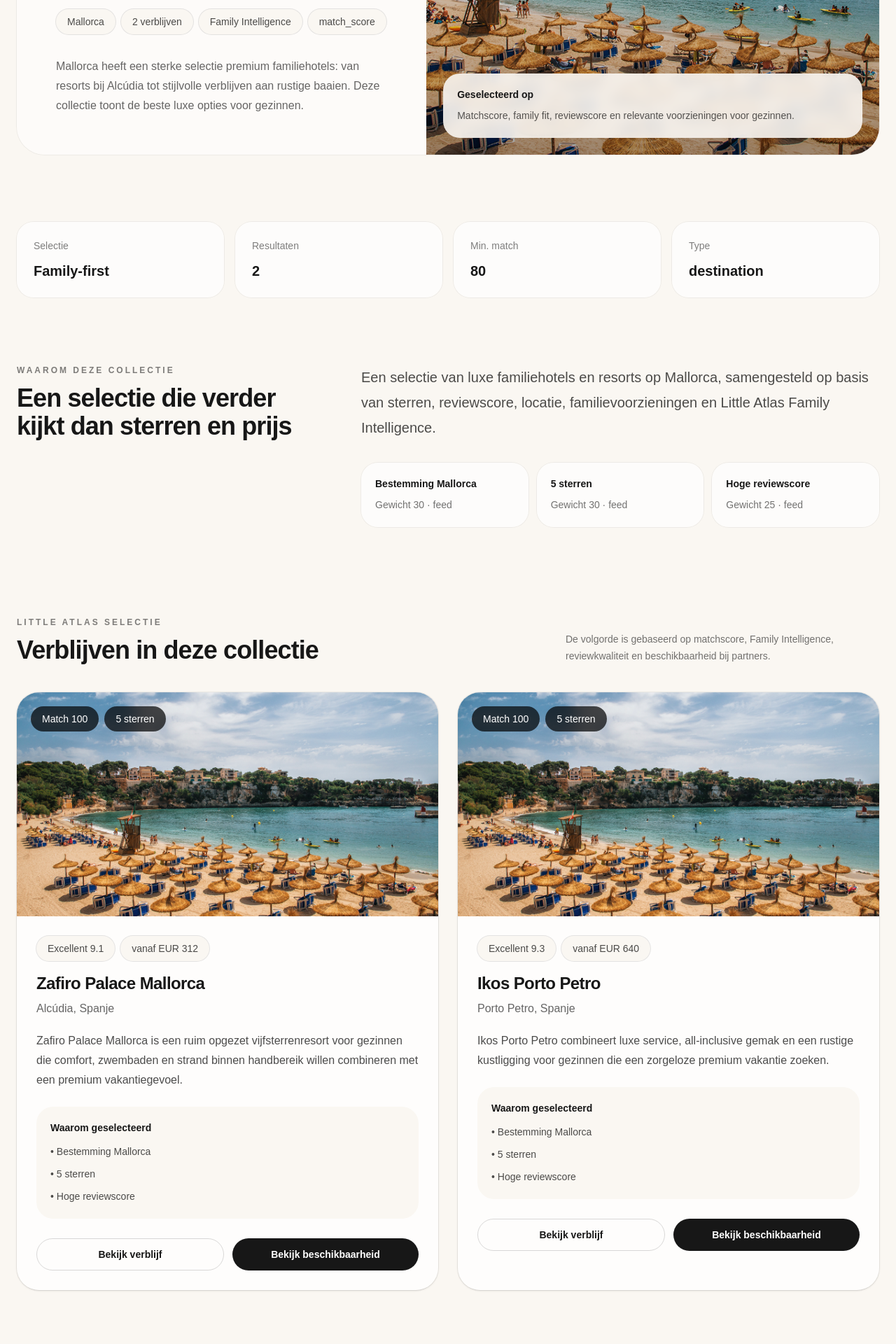
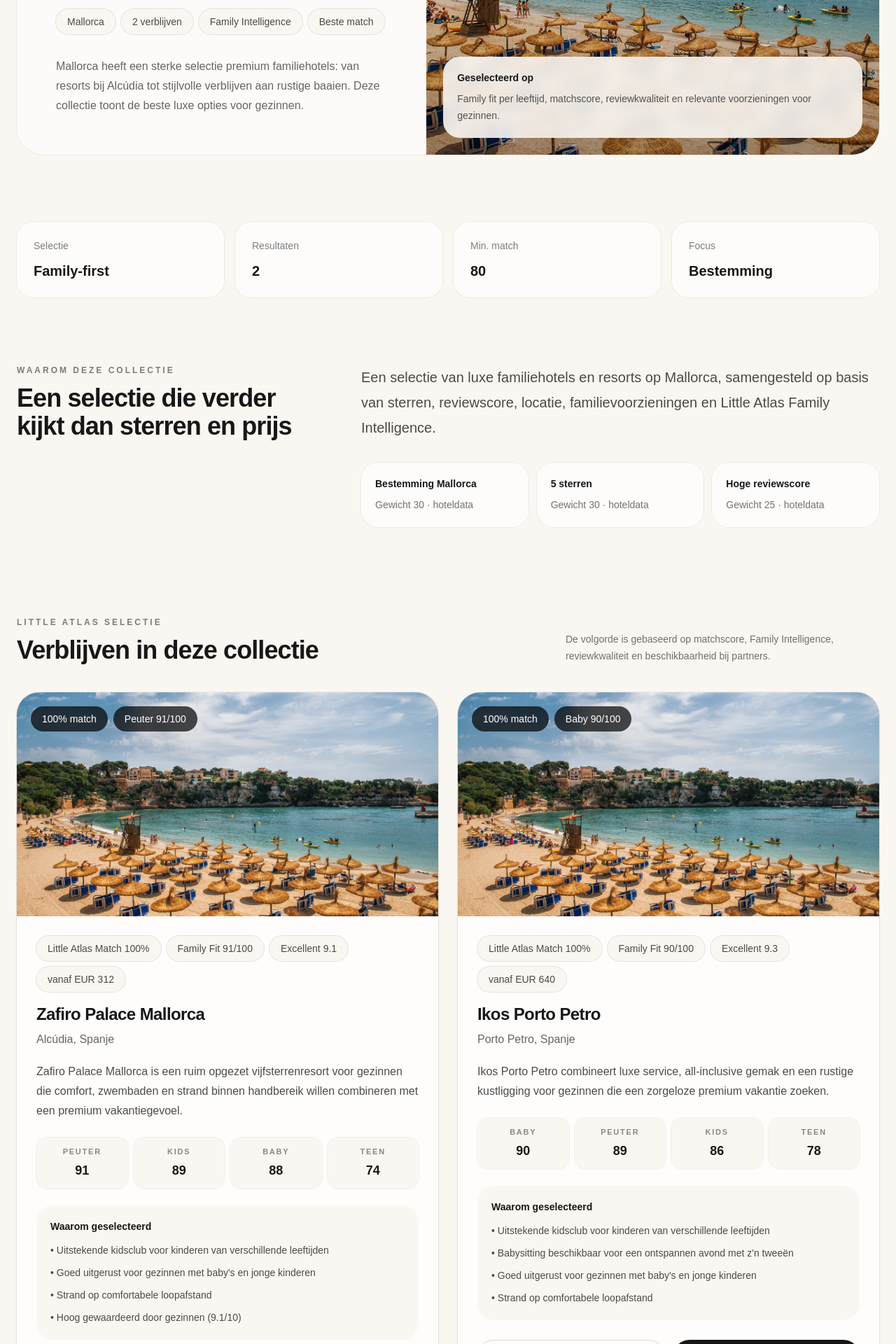
Before and after one commit to marion-byte/little-atlas, a Next.js app: page /collecties/luxe-familiehotels-mallorca in a window 1280 px wide. Shown: the part 560-2480 px from the top of the page at 70% size. Built offline with nearby package versions, Linux system fonts and the light colour scheme.

Commit message:
Improve Family Intelligence cards

```diff
--- a/src/app/collecties/[slug]/page.tsx
+++ b/src/app/collecties/[slug]/page.tsx
@@ -119,7 +119,7 @@ export default async function CollectionPage({ params }: PageProps) {
                 )}
                 <Badge>{matchedStays.length} verblijven</Badge>
                 <Badge>Family Intelligence</Badge>
-                <Badge>{collection.rules.sortBy}</Badge>
+                <Badge>{humanizeSortBy(collection.rules.sortBy)}</Badge>
               </div>
 
               <p className="mt-8 max-w-2xl text-base leading-7 text-black/60">
@@ -140,8 +140,8 @@ export default async function CollectionPage({ params }: PageProps) {
               <div className="absolute bottom-6 left-6 right-6 rounded-3xl bg-[#faf7f2]/90 p-5 backdrop-blur">
                 <p className="text-sm font-semibold">Geselecteerd op</p>
                 <p className="mt-2 text-sm leading-6 text-black/65">
-                  Matchscore, family fit, reviewscore en relevante
-                  voorzieningen voor gezinnen.
+                  Family fit per leeftijd, matchscore, reviewkwaliteit en
+                  relevante voorzieningen voor gezinnen.
                 </p>
               </div>
             </div>
@@ -157,7 +157,7 @@ export default async function CollectionPage({ params }: PageProps) {
             title="Min. match"
             value={`${collection.rules.minimumMatchScore ?? 0}`}
           />
-          <InfoCard title="Type" value={collection.intent} />
+          <InfoCard title="Focus" value={humanizeIntent(collection.intent)} />
         </div>
       </section>
 
@@ -180,10 +180,10 @@ export default async function CollectionPage({ params }: PageProps) {
                 className="rounded-3xl bg-white/70 p-5 ring-1 ring-black/5"
               >
                 <p className="text-sm font-semibold">
-                  {rule.label ?? rule.field}
+                  {rule.label ?? humanizeRuleField(String(rule.field))}
                 </p>
                 <p className="mt-2 text-sm leading-6 text-black/55">
-                  Gewicht {rule.weight ?? 1} · {rule.source}
+                  Gewicht {rule.weight ?? 1} · {humanizeRuleSource(rule.source)}
                 </p>
               </div>
             ))}
@@ -208,7 +208,21 @@ export default async function CollectionPage({ params }: PageProps) {
 
         {matchedStays.length > 0 ? (
           <div className="grid gap-7 md:grid-cols-2">
-            {matchedStays.map(({ stay, match }) => (
+            {matchedStays.map(({ stay, match }) => {
+              const familyScores = [
+                { label: "Baby", value: stay.familyScores.babies.score },
+                { label: "Peuter", value: stay.familyScores.toddlers.score },
+                { label: "Kids", value: stay.familyScores.kids.score },
+                { label: "Teen", value: stay.familyScores.teens.score },
+              ];
+
+              const bestFamilyScore = familyScores.sort(
+                (a, b) => b.value - a.value
+              )[0];
+
+              const concreteReasons = getConcreteReasons(stay, match);
+
+              return (
                 <article
                   key={stay.id}
                   className="group overflow-hidden rounded-[2rem] bg-white/75 shadow-sm ring-1 ring-black/5 transition hover:-translate-y-1 hover:shadow-xl"
@@ -222,18 +236,27 @@ export default async function CollectionPage({ params }: PageProps) {
                       className="object-cover transition duration-700 group-hover:scale-105"
                     />
                     <div className="absolute left-5 top-5 flex flex-wrap gap-2">
-                    <BadgeDark>Match {match.matchScore}</BadgeDark>
-                    {stay.feed.stars && <BadgeDark>{stay.feed.stars} sterren</BadgeDark>}
+                      <BadgeDark>{match.matchScore}% match</BadgeDark>
+                      <BadgeDark>
+                        {bestFamilyScore.label} {bestFamilyScore.value}/100
+                      </BadgeDark>
                     </div>
                   </div>
 
                   <div className="p-7">
                     <div className="mb-4 flex flex-wrap gap-2">
+                    <Badge>Little Atlas Match {match.matchScore}%</Badge>
+
+<Badge>
+  Family Fit {bestFamilyScore.value}/100
+</Badge>
+
 {stay.feed.reviewScore && (
   <Badge>
     {stay.feed.reviewLabel} {stay.feed.reviewScore}
   </Badge>
 )}
+
 {stay.feed.priceFrom && (
   <Badge>
     vanaf {stay.feed.currency} {stay.feed.priceFrom}
@@ -253,11 +276,29 @@ export default async function CollectionPage({ params }: PageProps) {
                       {stay.editorial.summary}
                     </p>
 
+                    <div className="mt-6 grid grid-cols-4 gap-2">
+                      {familyScores.map((score) => (
+                        <div
+                          key={score.label}
+                          className="rounded-2xl bg-[#faf7f2] p-3 text-center ring-1 ring-black/5"
+                        >
+                          <p className="text-[11px] font-semibold uppercase tracking-[0.16em] text-black/45">
+                            {score.label}
+                          </p>
+                          <p className="mt-1 text-lg font-semibold">
+                            {score.value}
+                          </p>
+                        </div>
+                      ))}
+                    </div>
+
                     <div className="mt-6 rounded-3xl bg-[#faf7f2] p-5">
-                    <p className="text-sm font-semibold">Waarom geselecteerd</p>
+                      <p className="text-sm font-semibold">
+                        Waarom geselecteerd
+                      </p>
                       <ul className="mt-3 space-y-2 text-sm leading-6 text-black/70">
-                      {match.reasons.slice(0, 3).map((reason) => (
-                        <li key={reason.label}>• {reason.label}</li>
+                        {concreteReasons.map((reason) => (
+                          <li key={reason}>• {reason}</li>
                         ))}
                       </ul>
                     </div>
@@ -281,7 +322,8 @@ export default async function CollectionPage({ params }: PageProps) {
                     </div>
                   </div>
                 </article>
-            ))}
+              );
+            })}
           </div>
         ) : (
           <div className="rounded-[2rem] bg-white/70 p-10 text-center ring-1 ring-black/5">
@@ -394,6 +436,99 @@ export default async function CollectionPage({ params }: PageProps) {
     </main>
   );
 }
+function getConcreteReasons(
+    stay: (typeof stays)[number],
+    match: { matchScore: number }
+  ): string[] {
+    const reasons: string[] = [];
+
+    const family = stay.familyAttributes;
+
+    if (family?.kidsClub) {
+      reasons.push("Uitstekende kidsclub voor kinderen van verschillende leeftijden");
+    }
+
+    if (family?.babysitting) {
+      reasons.push("Babysitting beschikbaar voor een ontspannen avond met z'n tweeën");
+    }
+
+    if (family?.babyFriendly) {
+      reasons.push("Goed uitgerust voor gezinnen met baby's en jonge kinderen");
+    }
+
+    if (stay.feed.location.walkableToBeach) {
+      reasons.push("Strand op comfortabele loopafstand");
+    }
+
+    if (stay.feed.reviewScore && stay.feed.reviewScore >= 9) {
+      reasons.push(`Hoog gewaardeerd door gezinnen (${stay.feed.reviewScore}/10)`);
+    }
+
+    if (match.matchScore >= 90) {
+      reasons.push("Een van de sterkste matches binnen deze Little Atlas selectie");
+    }
+
+    if (stay.familyScores.kids.score >= 90) {
+        reasons.push("Bijzonder geschikt voor gezinnen met kinderen");
+      }
+
+      if (stay.familyScores.teens.score >= 85) {
+        reasons.push("Ook aantrekkelijk voor oudere kinderen en tieners");
+    }
+    return reasons.slice(0, 4);
+  }
+
+function humanizeIntent(intent: string): string {
+  const labels: Record<string, string> = {
+    family_age: "Leeftijd",
+    luxury: "Luxe",
+    facilities: "Faciliteiten",
+    destination: "Bestemming",
+    inspiration: "Inspiratie",
+    situation: "Gezinssituatie",
+  };
+
+  return labels[intent] ?? intent;
+}
+
+function humanizeSortBy(sortBy: string): string {
+  const labels: Record<string, string> = {
+    family_score: "Family fit",
+    match_score: "Beste match",
+    review_score: "Reviews",
+    price: "Prijs",
+  };
+
+  return labels[sortBy] ?? sortBy;
+}
+
+function humanizeRuleField(field: string): string {
+  const labels: Record<string, string> = {
+    babyFriendly: "Babyvriendelijk",
+    toddlerFriendly: "Peutervriendelijk",
+    kidsFriendly: "Geschikt voor kinderen",
+    teenFriendly: "Geschikt voor tieners",
+    babyScore: "Baby Score",
+    toddlerScore: "Peuter Score",
+    kidsScore: "Kids Score",
+    teenScore: "Teen Score",
+    reviewScore: "Reviewscore",
+    propertyType: "Type verblijf",
+    stars: "Sterrenniveau",
+  };
+
+  return labels[field] ?? field;
+}
+
+function humanizeRuleSource(source: string): string {
+  const labels: Record<string, string> = {
+    feed: "hoteldata",
+    family_intelligence: "Family Intelligence",
+    editorial: "redactie",
+  };
+
+  return labels[source] ?? source;
+}
 
 function Badge({ children }: { children: ReactNode }) {
   return (
```
Lines whose indentation alone changed are shown as unchanged.
